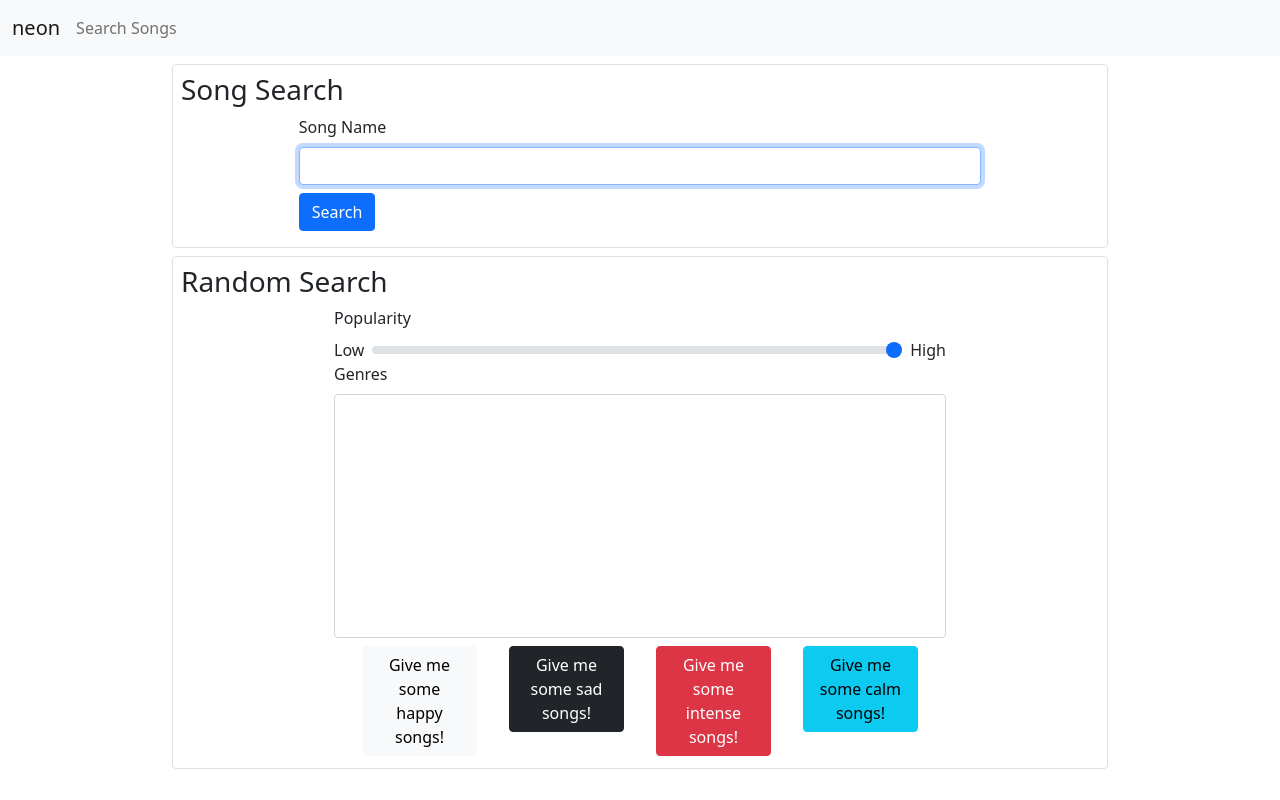
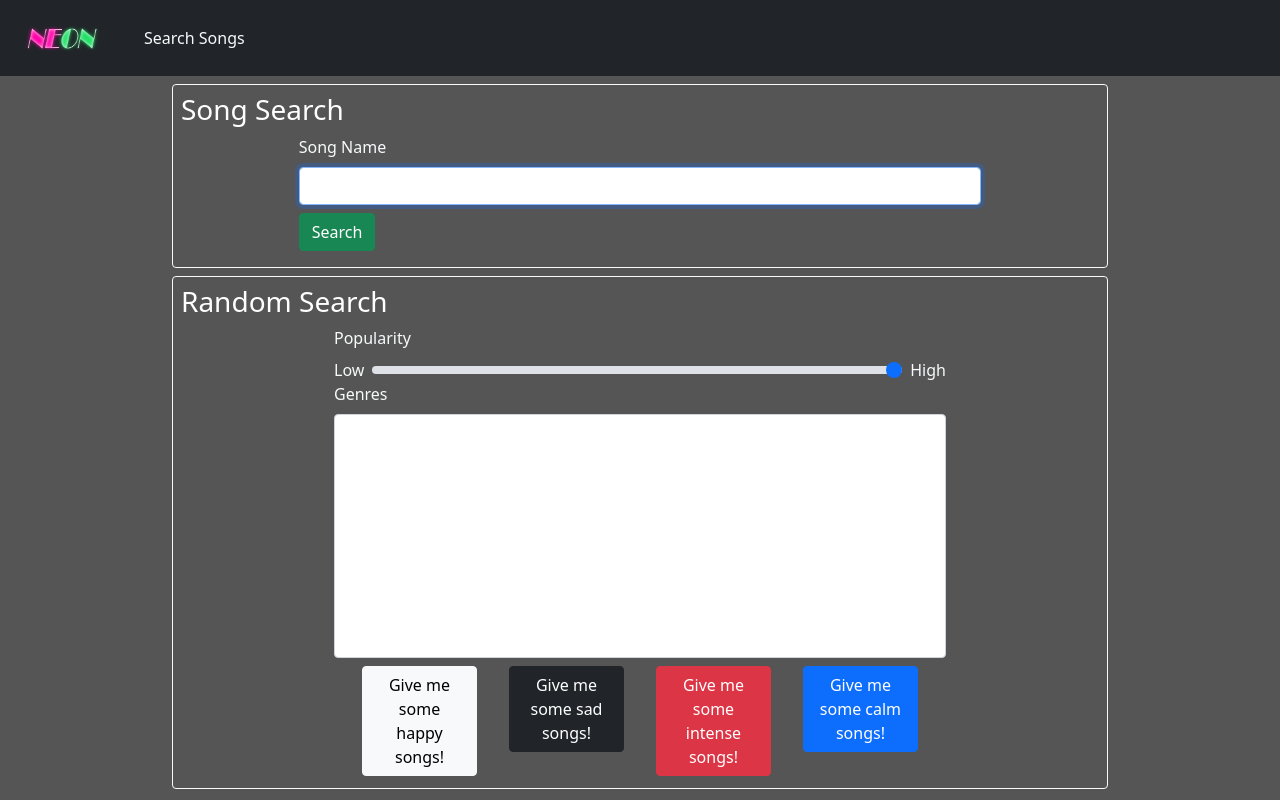
Before and after one commit to beyami/a02, a Flask app: page / in a window 1280 px wide. Run offline with Flask 2, Linux system fonts and the light colour scheme; data that the repository does not hold is empty; some libraries are stand-ins or nearby versions.

Commit message:
スタイルをダークモード寄りに変更し、ロゴを追加

```diff
--- a/app.py
+++ b/app.py
@@ -74,9 +74,7 @@ def search_songs(query=None, limit=5, genre=None):
     return songs
 
 
-'''
-認証トークンの取得
-'''
+'''認証トークンの取得'''
 access_token = get_access_token()
 
 # トップページ
@@ -176,14 +174,17 @@ def random_page():
         genre = request.form.get('genre')
         # ジャンル別でおすすめの音楽を取得
         songs = search_songs(limit=50, genre=genre)
-        # ランダムで音楽を1件サンプリング
-        if songs:
+        # ランダムで音楽を'sample_number'件サンプリング
+        sampling_number = 2
+        if len(songs) >= sampling_number:
+            # 2件以上サンプルする際のコード
+            songs = random.sample(songs, sampling_number)
+            seed_tracks = ",".join([song['id'] for song in songs])
+        elif songs:
+            # 検索結果の件数が'sampling_number'に満たない場合一件のみサンプル
             seed_tracks = random.sample(songs, 1)[0]['id']
         else:
             seed_tracks=""
-
-        # 2件以上サンプリングする場合に実行するコード
-        # seed_tracks = ",".join([song['id'] for song in songs])
 
         recommendations = get_recommendations(song_type=song_type,
                                               popularity=popularity, genre=genre, seed_tracks=seed_tracks)
--- /dev/null
+++ b/static/css/style.css
@@ -0,0 +1,7 @@
+html, #base-content{
+    background-color: #555555;
+}
+
+h3{
+    color: white;
+}
--- a/templates/base.html
+++ b/templates/base.html
@@ -5,15 +5,18 @@
         <meta charset="UTF-8">
         <meta name="viewport" content="width=device-width, initial-scale=1.0">
         <link href="https://cdn.jsdelivr.net/npm/bootstrap@5.0.2/dist/css/bootstrap.min.css" rel="stylesheet" integrity="sha384-EVSTQN3/azprG1Anm3QDgpJLIm9Nao0Yz1ztcQTwFspd3yD65VohhpuuCOmLASjC" crossorigin="anonymous">
+        <link rel="stylesheet" href="../static/css/style.css">
     </head>
-    <section class="content">
-        <nav class="navbar navbar-expand navbar-light bg-light">
+    <section class="content text-light" id="base-content">
+        <nav class="navbar navbar-expand navbar-dark bg-dark">
             <div class="container-fluid">
-                <a class="navbar-brand" href="/">neon</a>
+                <a class="navbar-brand" href="/">
+                    <img class="navbar-brand" src="../static/logo.png" width="100" height="50">
+                </a>
                 <div class="collapse navbar-collapse">
                     <ul class="navbar-nav">
                         <li class="nav-item">
-                            <span class="navbar-text">{% block header %}{% endblock %}</span>
+                            <span class="navbar-text text-light">{% block header %}{% endblock %}</span>
                         </li>
                     </ul>
                 </div>
--- a/templates/index.html
+++ b/templates/index.html
@@ -7,14 +7,14 @@
 {% block content%}
     <div class="row">
         <div class="col-12 col-xl-9 mx-auto">
-            <div class="mt-2 p-2 border rounded">
-                <h3>Song Search</h3>
+            <div class="mt-2 p-2 border border-light rounded">
+                <h3 class="">Song Search</h3>
                 <div class="row">
                     <div class="col-12 col-xl-9 mx-auto">
                         <form method="POST" action="/">
                             <label for="song_name" class="form-label">Song Name</label>
                             <input type="text" name="song_name" id="song_name" class="form-control" autofocus autocomplete="off">
-                            <input type="submit" value="Search" class="btn btn-primary my-2">
+                            <input type="submit" value="Search" class="btn btn-success my-2">
                         </form>
                     </div>
                 </div>
@@ -23,10 +23,10 @@
     </div>
     <div class="row">
         <div class="col-12 col-xl-9 mx-auto">
-            <div class="mt-2 p-2 border rounded">
+            <div class="mt-2 p-2 border border-light rounded">
                 <div class="row">
                     <div class="col">
-                        <h3>Random Search</h3>
+                        <h3 class="">Random Search</h3>
                     </div>
                     <form method="POST" action="/random">
                         <div class="col-12 col-xl-8 mx-auto">
@@ -54,7 +54,7 @@
                                         <button name="song_type" value="intense" class="btn btn-danger m-1">Give me some intense songs!</button>
                                     </div>
                                     <div class="col-6 col-xl-3">
-                                        <button name="song_type" value="calm" class="btn btn-info m-1">Give me some calm songs!</button>
+                                        <button name="song_type" value="calm" class="btn btn-primary m-1">Give me some calm songs!</button>
                                     </div>
                                 </div>
                             </div>
```
Also changed, not shown: templates/experiment.html (+11 -11 lines), templates/random.html (+5 -5 lines), templates/ranking.html (+9 -9 lines), templates/result.html (+5 -5 lines), templates/suggest.html (+4 -4 lines), static/logo.png (added).
